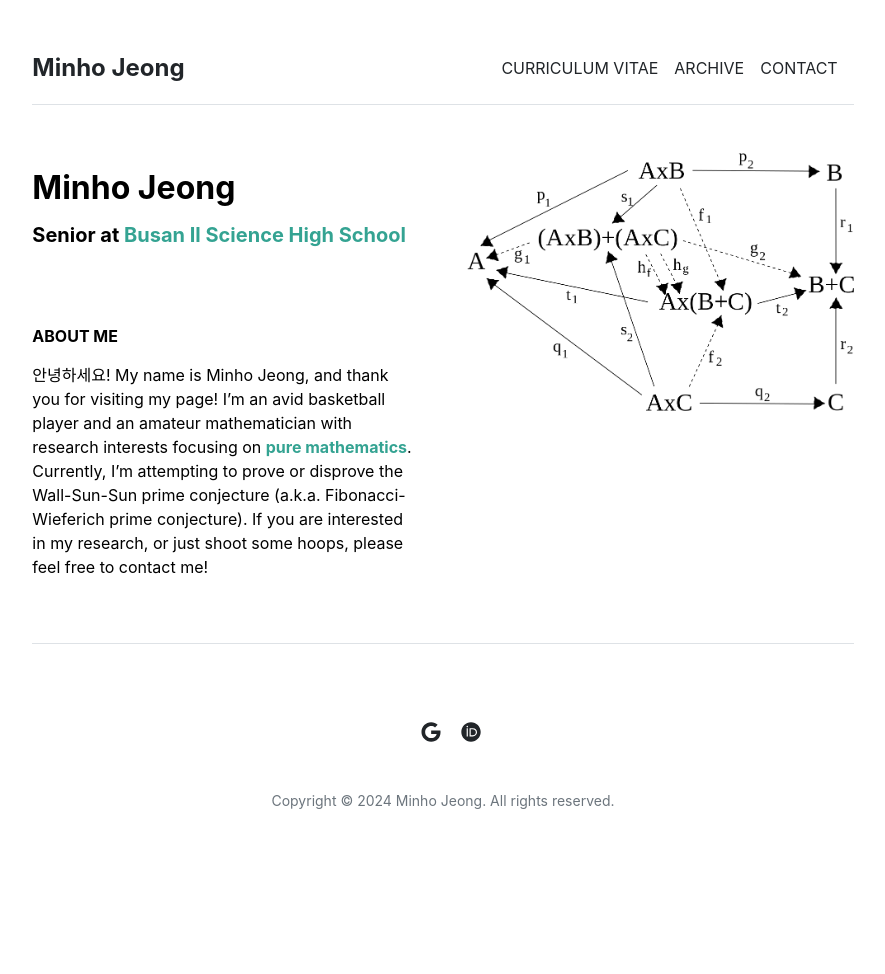
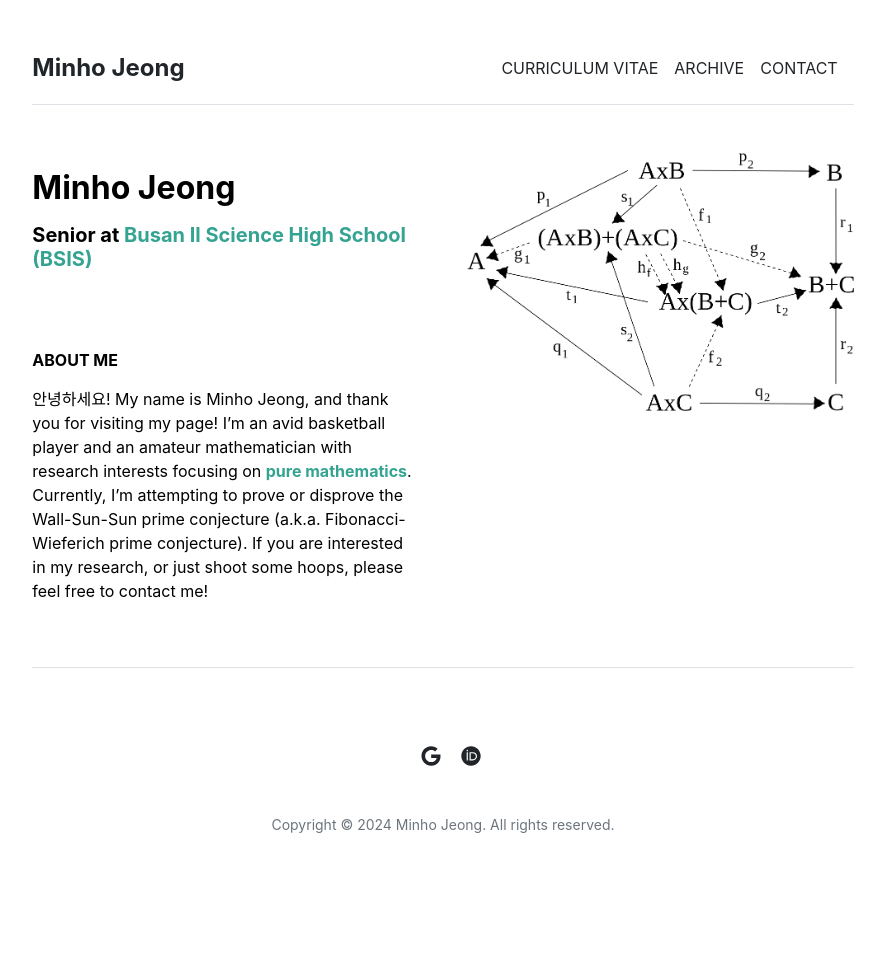
Before and after one commit to mino-jeong/mino-jeong.github.io, a Jekyll site: the page built from index.md, in a window 1280 px wide. Shown: the whole page, without its empty margins (197-1082 px from the left). Built offline with Jekyll 4.4.1, drawn with Linux system fonts in a browser that asks for light colours; before the commit the page ends 950 px from its top, so only the background shows below that.

Commit message:
Update home.html

```diff
--- a/_layouts/home.html
+++ b/_layouts/home.html
@@ -5,7 +5,7 @@ layout: default
 <div class="row g-5 mb-5">
   <div class="col-md-6">
     <p style="line-height: 1.25"><h2 class="fw-bold">Minho Jeong</h2></p>
-    <p style="line-height: 1.25"><h5 class="fw-bold">Senior at <a href="https://school.busanedu.net/bsis-h" style="text-decoration-line: none"><font color="#34A392">Busan Il Science High School</font></a></h5></p>
+    <p style="line-height: 1.25"><h5 class="fw-bold">Senior at <a href="https://school.busanedu.net/bsis-h" style="text-decoration-line: none"><font color="#34A392">Busan Il Science High School (BSIS)</font></a></h5></p>
     <br>
     {{ content }}
   </div>
```
